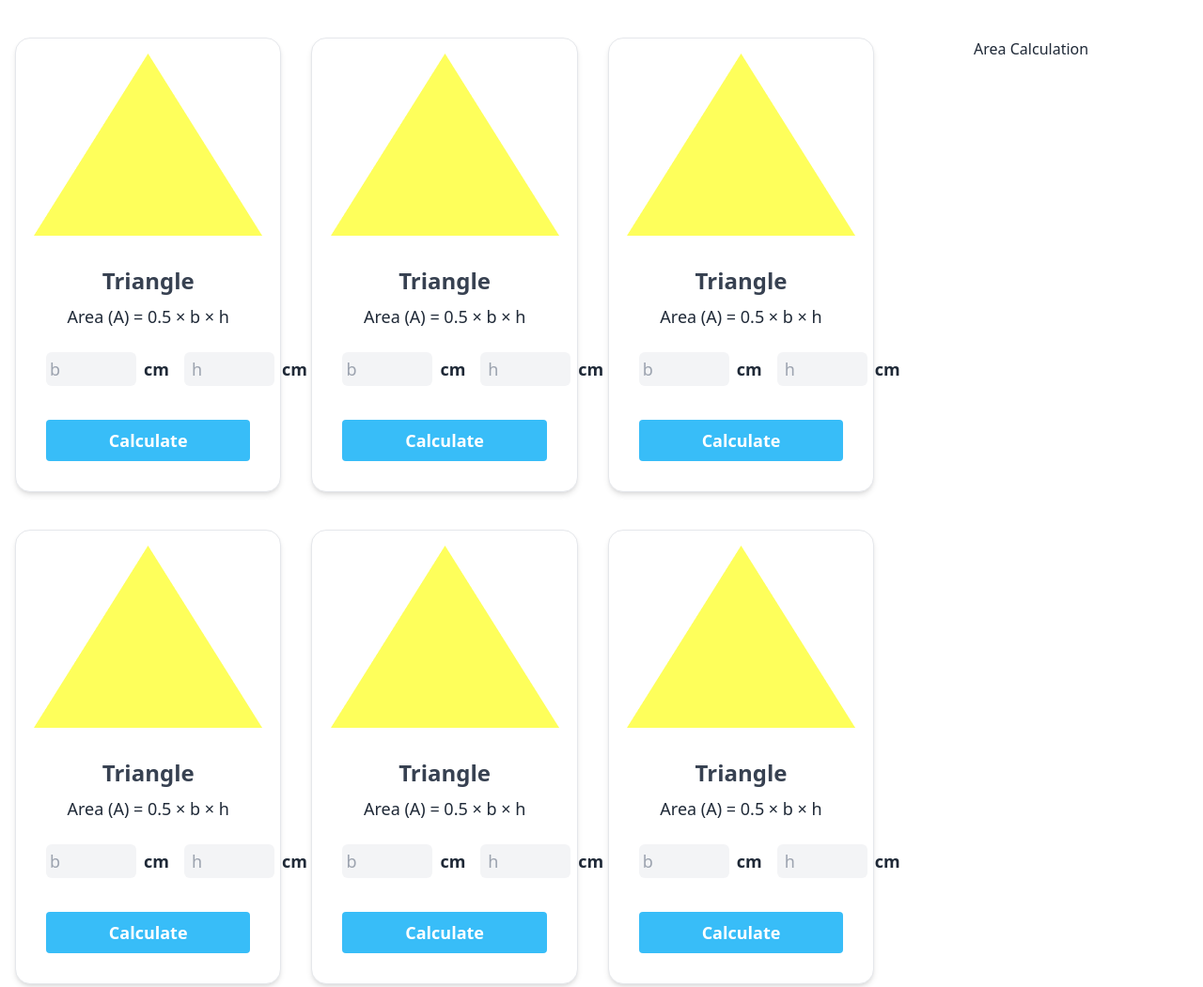
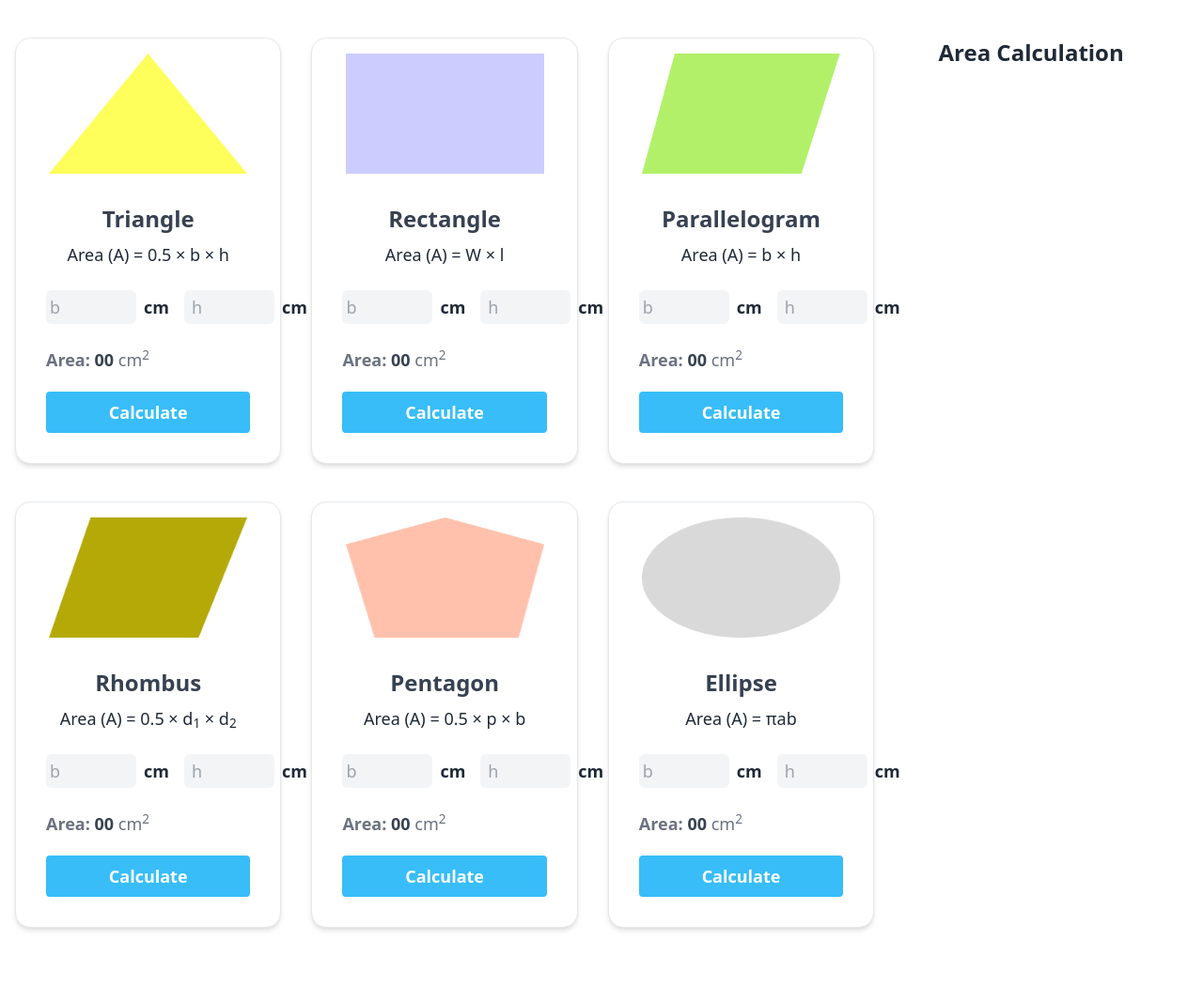
Before and after one commit to mursalinmirme/geometry-genius, a plain HTML site: page index.html in a window 1280 px wide. Shown: the top 1051 px of the page at 94% size. Drawn offline with nearby package versions, Linux system fonts and the light colour scheme.

Commit message:
I have update the code

```diff
--- a/index.html
+++ b/index.html
@@ -16,7 +16,7 @@
             <div class="grid gird-cols-1 md:grid-cols-2 lg:grid-cols-3 gap-8">
                 <!-- triangle -->
                 <div class="card bg-base-100 shadow-md mb-2 border pt-4">
-                    <figure><img src="./photos/triangle.png" alt="Shoes" /></figure>
+                    <figure><img class="w-3/4 h-32" src="./photos/triangle.png" alt="Shoes" /></figure>
                     <div class="card-body">
                       <h2 class="text-center text-2xl font-bold text-gray-700">Triangle</h2>
                       <p class="text-center font-medium text-lg">Area (A) = 0.5 × b × h</p>
@@ -26,6 +26,7 @@
                         <input class="w-24 bg-gray-100 px-2 py-1 text-lg rounded-md ml-4" type="text" id="" placeholder="h">
                         <label class="text-lg font-semibold ml-2">cm</label>
                       </div>
+                      <h4 class="font-bold text-gray-500 text-lg">Area: <span class="text-gray-700">00</span><span class="font-medium text-gray-500"> cm<sup>2</sup></span></h4>
                       <div class="card-actions justify-end mt-3">
                         <button class="bg-sky-400 w-full py-2 rounded text-lg font-semibold text-white">Calculate</button>
                       </div>
@@ -33,84 +34,89 @@
                   </div>
                 <!-- Rectangle -->
                 <div class="card bg-base-100 shadow-md mb-2 border pt-4">
-                    <figure><img src="./photos/triangle.png" alt="Shoes" /></figure>
+                    <figure><img class="w-3/4 h-32" src="./photos/rectangle.png" alt="Shoes" /></figure>
                     <div class="card-body">
-                      <h2 class="text-center text-2xl font-bold text-gray-700">Triangle</h2>
-                      <p class="text-center font-medium text-lg">Area (A) = 0.5 × b × h</p>
+                      <h2 class="text-center text-2xl font-bold text-gray-700">Rectangle</h2>
+                      <p class="text-center font-medium text-lg">Area (A) = W × l</p>
                       <div class="flex items-center py-4">
                         <input class="w-24 bg-gray-100 p-1 text-lg rounded-md" type="text" id="" placeholder="b">
                         <label class="text-lg font-semibold ml-2">cm</label>
                         <input class="w-24 bg-gray-100 px-2 py-1 text-lg rounded-md ml-4" type="text" id="" placeholder="h">
                         <label class="text-lg font-semibold ml-2">cm</label>
                       </div>
+                      <h4 class="font-bold text-gray-500 text-lg">Area: <span class="text-gray-700">00</span><span class="font-medium text-gray-500"> cm<sup>2</sup></span></h4>
                       <div class="card-actions justify-end mt-3">
                         <button class="bg-sky-400 w-full py-2 rounded text-lg font-semibold text-white">Calculate</button>
                       </div>
                     </div>
                   </div>
-                <!-- triangle -->
+                <!-- Parallelogram -->
                 <div class="card bg-base-100 shadow-md mb-2 border pt-4">
-                    <figure><img src="./photos/triangle.png" alt="Shoes" /></figure>
+                    <figure><img class="w-3/4 h-32" src="./photos/parallelogram.png" alt="Shoes" /></figure>
                     <div class="card-body">
-                      <h2 class="text-center text-2xl font-bold text-gray-700">Triangle</h2>
-                      <p class="text-center font-medium text-lg">Area (A) = 0.5 × b × h</p>
+                      <h2 class="text-center text-2xl font-bold text-gray-700">Parallelogram</h2>
+                      <p class="text-center font-medium text-lg">Area (A) = b × h</p>
                       <div class="flex items-center py-4">
                         <input class="w-24 bg-gray-100 p-1 text-lg rounded-md" type="text" id="" placeholder="b">
                         <label class="text-lg font-semibold ml-2">cm</label>
                         <input class="w-24 bg-gray-100 px-2 py-1 text-lg rounded-md ml-4" type="text" id="" placeholder="h">
                         <label class="text-lg font-semibold ml-2">cm</label>
                       </div>
+                      <h4 class="font-bold text-gray-500 text-lg">Area: <span class="text-gray-700">00</span><span class="font-medium text-gray-500"> cm<sup>2</sup></span></h4>
                       <div class="card-actions justify-end mt-3">
                         <button class="bg-sky-400 w-full py-2 rounded text-lg font-semibold text-white">Calculate</button>
                       </div>
                     </div>
                   </div>
-                <!-- triangle -->
+                <!-- Rhombus -->
                 <div class="card bg-base-100 shadow-md mb-2 border pt-4">
-                    <figure><img src="./photos/triangle.png" alt="Shoes" /></figure>
+                    <figure><img class="w-3/4 h-32" src="./photos/rhombus.png" alt="Shoes" /></figure>
                     <div class="card-body">
-                      <h2 class="text-center text-2xl font-bold text-gray-700">Triangle</h2>
-                      <p class="text-center font-medium text-lg">Area (A) = 0.5 × b × h</p>
+                      <h2 class="text-center text-2xl font-bold text-gray-700">Rhombus</h2>
+                      <p class="text-center font-medium text-lg">Area (A) = 0.5 × d<sub>1</sub> × d<sub>2</sub></p>
                       <div class="flex items-center py-4">
                         <input class="w-24 bg-gray-100 p-1 text-lg rounded-md" type="text" id="" placeholder="b">
                         <label class="text-lg font-semibold ml-2">cm</label>
                         <input class="w-24 bg-gray-100 px-2 py-1 text-lg rounded-md ml-4" type="text" id="" placeholder="h">
                         <label class="text-lg font-semibold ml-2">cm</label>
                       </div>
+                      <h4 class="font-bold text-gray-500 text-lg">Area: <span class="text-gray-700">00</span><span class="font-medium text-gray-500"> cm<sup>2</sup></span></h4>
                       <div class="card-actions justify-end mt-3">
                         <button class="bg-sky-400 w-full py-2 rounded text-lg font-semibold text-white">Calculate</button>
                       </div>
                     </div>
                   </div>
-                <!-- triangle -->
+                <!-- Pentagon -->
                 <div class="card bg-base-100 shadow-md mb-2 border pt-4">
-                    <figure><img src="./photos/triangle.png" alt="Shoes" /></figure>
+                    <figure><img class="w-3/4 h-32" src="./photos/pentagon.png" alt="Shoes" /></figure>
                     <div class="card-body">
-                      <h2 class="text-center text-2xl font-bold text-gray-700">Triangle</h2>
-                      <p class="text-center font-medium text-lg">Area (A) = 0.5 × b × h</p>
+                      <h2 class="text-center text-2xl font-bold text-gray-700">Pentagon</h2>
+                      <p class="text-center font-medium text-lg">Area (A) = 0.5 × p × b</p>
                       <div class="flex items-center py-4">
                         <input class="w-24 bg-gray-100 p-1 text-lg rounded-md" type="text" id="" placeholder="b">
                         <label class="text-lg font-semibold ml-2">cm</label>
                         <input class="w-24 bg-gray-100 px-2 py-1 text-lg rounded-md ml-4" type="text" id="" placeholder="h">
                         <label class="text-lg font-semibold ml-2">cm</label>
                       </div>
+                      <h4 class="font-bold text-gray-500 text-lg">Area: <span class="text-gray-700">00</span><span class="font-medium text-gray-500"> cm<sup>2</sup></span></h4>
                       <div class="card-actions justify-end mt-3">
                         <button class="bg-sky-400 w-full py-2 rounded text-lg font-semibold text-white">Calculate</button>
                       </div>
                     </div>
                   </div>
-                <!-- triangle -->
+                <!-- Ellipse -->
                 <div class="card bg-base-100 shadow-md mb-2 border pt-4">
-                    <figure><img src="./photos/triangle.png" alt="Shoes" /></figure>
+                    <figure><img class="w-3/4 h-32" src="./photos/ellipse.png" alt="Shoes" /></figure>
                     <div class="card-body">
-                      <h2 class="text-center text-2xl font-bold text-gray-700">Triangle</h2>
-                      <p class="text-center font-medium text-lg">Area (A) = 0.5 × b × h</p>
+                      <h2 class="text-center text-2xl font-bold text-gray-700">Ellipse</h2>
+                      <p class="text-center font-medium text-lg">Area (A) = πab</p>
                       <div class="flex items-center py-4">
                         <input class="w-24 bg-gray-100 p-1 text-lg rounded-md" type="text" id="" placeholder="b">
                         <label class="text-lg font-semibold ml-2">cm</label>
                         <input class="w-24 bg-gray-100 px-2 py-1 text-lg rounded-md ml-4" type="text" id="" placeholder="h">
                         <label class="text-lg font-semibold ml-2">cm</label>
                       </div>
+                      <h4 class="font-bold text-gray-500 text-lg">Area: <span class="text-gray-700">00</span><span class="font-medium text-gray-500"> cm<sup>2</sup></span></h4>
                       <div class="card-actions justify-end mt-3">
                         <button class="bg-sky-400 w-full py-2 rounded text-lg font-semibold text-white">Calculate</button>
                       </div>
@@ -118,7 +124,7 @@
                   </div>
             </div>
             <div class="w-[400px] text-center">
-                <h1>Area Calculation</h1>
+                <h1 class="text-2xl font-semibold">Area Calculation</h1>
             </div>
         </section>
     </main>
```
